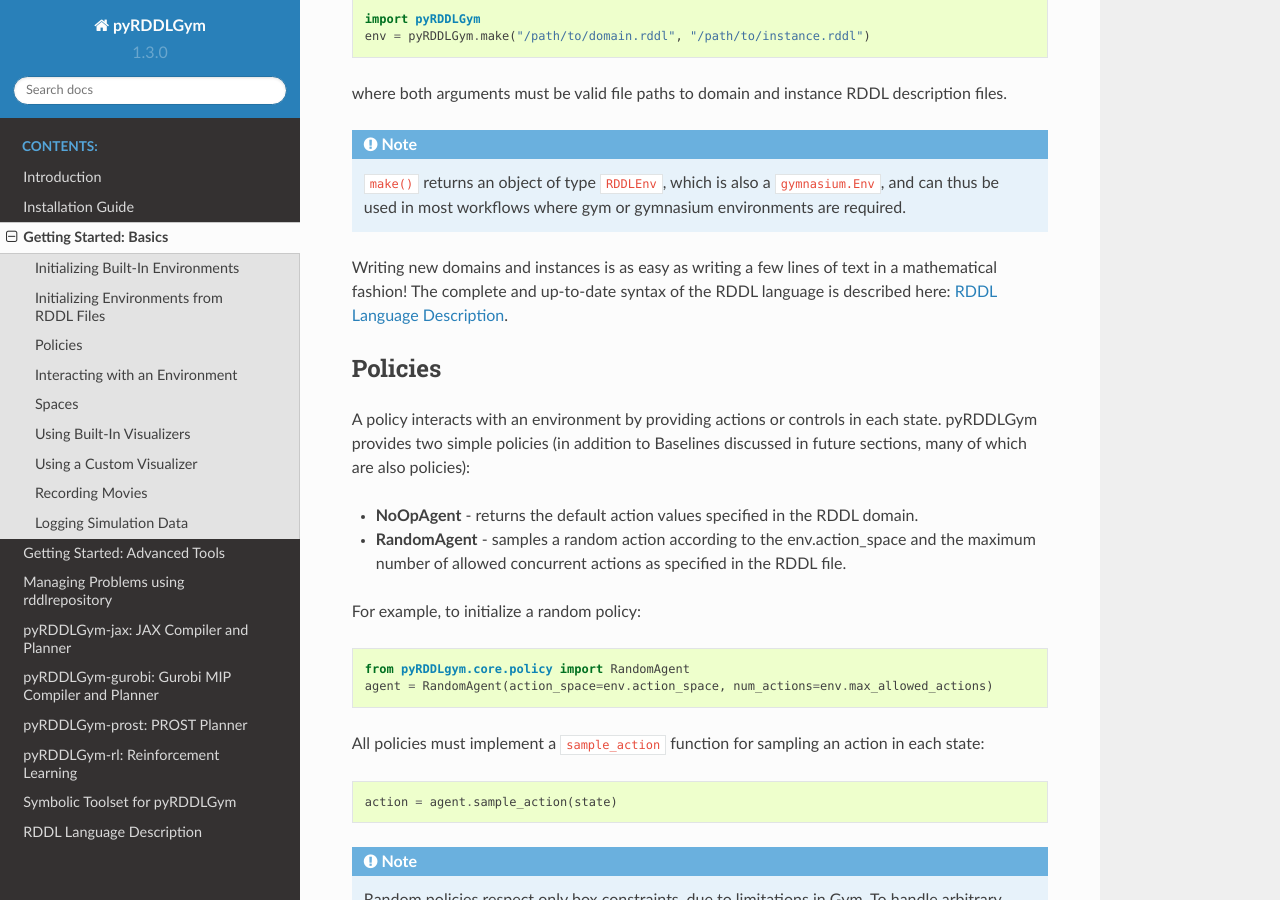
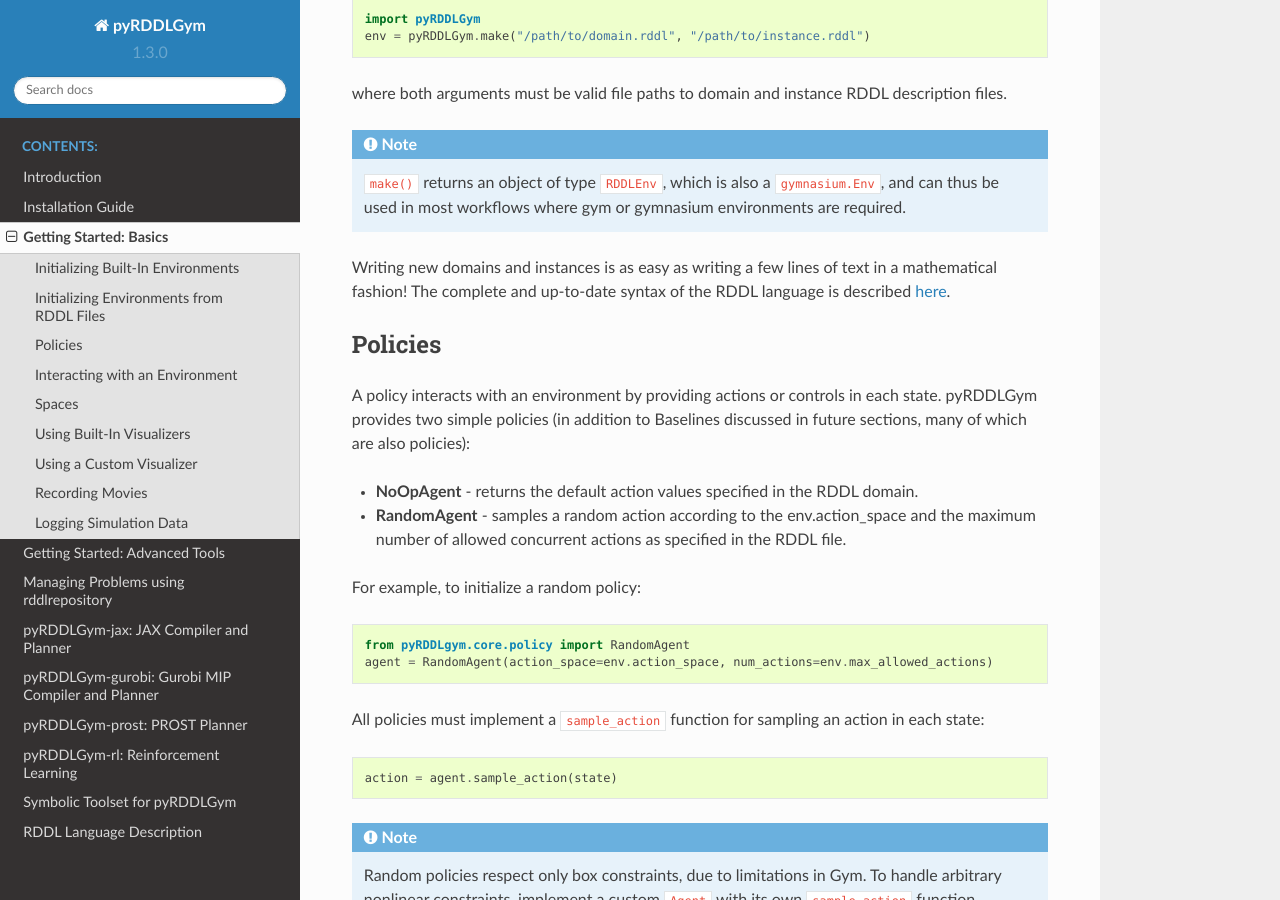
Before and after one commit to pyrddlgym-project/pyRDDLGym, a Sphinx documentation site: the page built from docs/start.rst, in a window 1280 px wide and 900 px high, scrolled down 552 px. Built offline with Sphinx 7.4.7 and the Read the Docs theme 2.0.0, drawn with Linux system fonts in a browser that asks for light colours.

Commit message:
Update start.rst

```diff
--- a/docs/start.rst
+++ b/docs/start.rst
@@ -32,7 +32,7 @@ where both arguments must be valid file paths to domain and instance RDDL descri
    most workflows where gym or gymnasium environments are required.
 
 Writing new domains and instances is as easy as writing a few lines of text in a mathematical fashion!
-The complete and up-to-date syntax of the RDDL language is described here: :ref:`rddl-description`.
+The complete and up-to-date syntax of the RDDL language is described :ref:`here <rddl-description>`.
 
 Policies
 ----------------------------
```
